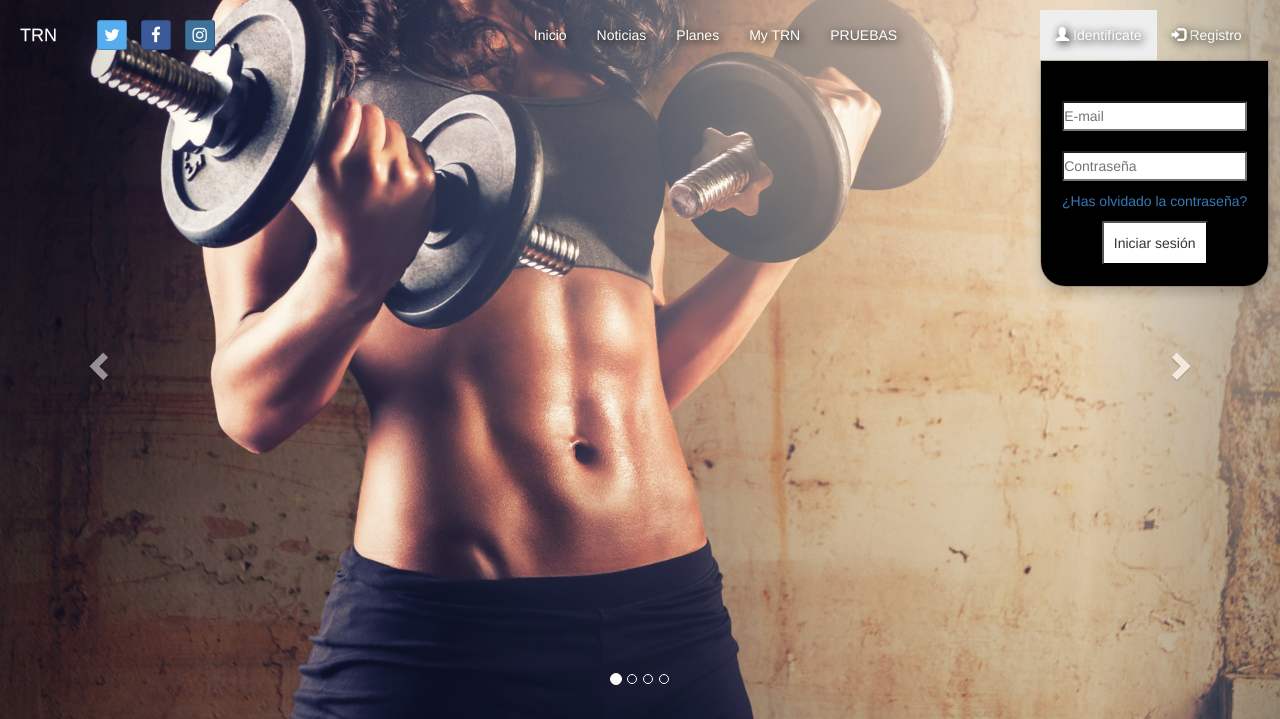
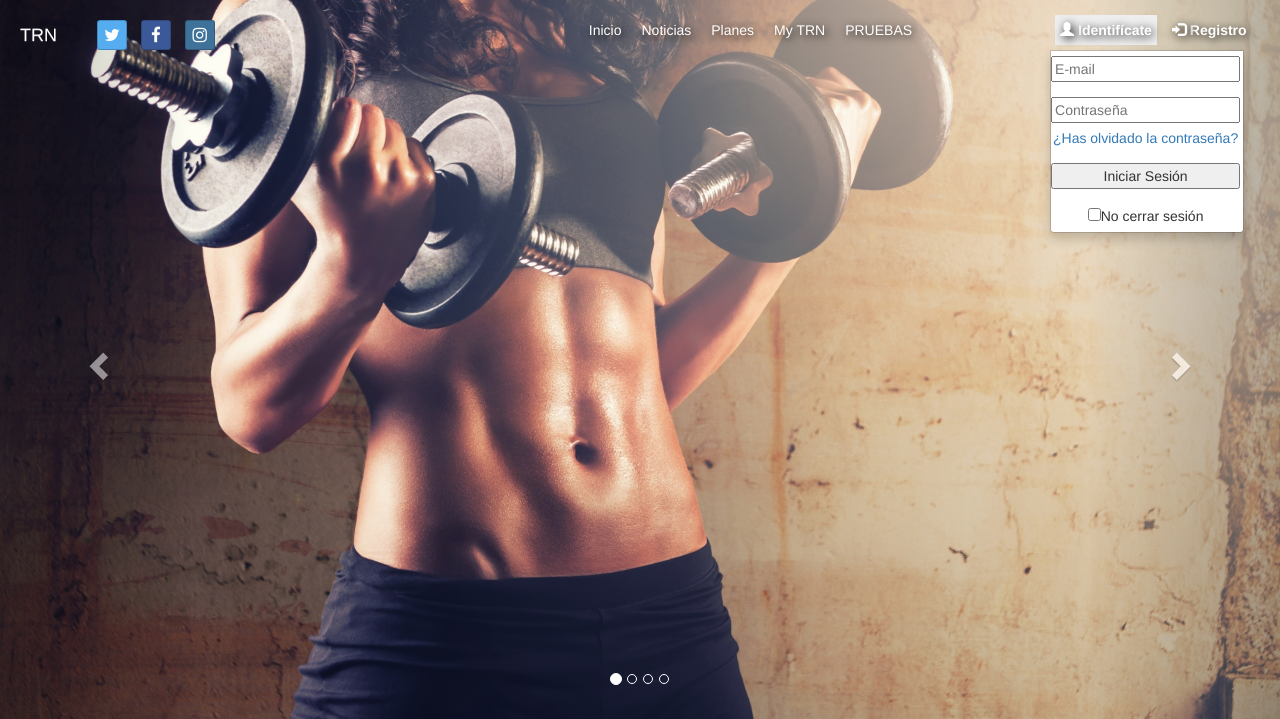
Before and after one commit to Slayerlito/TRN, a PHP site: page /index.php in a window 1280 px wide, after a click on "Identifícate". Shown: the top 719 px of the page. Run offline with PHP 8.4, Linux system fonts and the light colour scheme; data comes from the database, SQL or seed files in the repository; some libraries are stand-ins or nearby versions.

Commit message:
cambios css header.tpl scrolling-nav.css

```diff
--- a/css/scrolling-nav.css
+++ b/css/scrolling-nav.css
@@ -24,13 +24,16 @@
 #menu li a, #login, #registro {
 	color: white;
 	text-shadow: 2px 2px 10px #000;
+	padding: 5px;
+	margin: 5px;
+	/*text-align: center;*/
 }
 
-#menu li a:hover, #login:hover, #registro:hover {
-	color: lightblue;
+#menu li a:hover, #login:hover, #registro:hover, #login.open:hover {
+	color: transparent;
 	background-color: transparent;
-	text-shadow: 1px 1px 15px #fff;
-	font-weight: bold;
+	text-shadow: 1px 1px 1px #fff;
+	box-sizing: border-box;
 }
 
 #menu li a:active, #login:active, #registro:active {
@@ -64,31 +67,6 @@
 	margin: 0 5px;
 }
 
-.my-dropdown {
-	background-color: black;
-	padding: 11px;
-	padding-top: 30px;
-	border-radius: 25px;
-}
-
-.my-dropdown input {
-	margin: 10px;
-	padding: 0;
-	border-radius: 2px;
-	height: 30px;
-}
-
-.my-dropdown a {
-	padding: 0;
-	display: block;
-}
-
-
-.my-dropdown input[type="submit"]{
-	padding: 10px;
-	background-color: white;
-	height: auto;
-}
 /* NAV PERSONALIZADO * Waxabi */
 
 /* SCROLLING NAV */
@@ -104,14 +82,16 @@
 		background: rgba(0,0,0,0.5);
         padding: 0;
     }
-
 }
 /* SCROLLING NAV */
 
 /* COLLAPSE PERSONALIZADO DEL NAV */
 @media (max-width: 991px) {
 
-	.navbar
+	.navbar{
+		background-color: black;
+		height: auto;
+	}
 
 	.navbar-header {
         float: none;
@@ -147,5 +127,8 @@
     .collapsing {
         overflow: hidden!important;
     }
+	main {
+		padding-top: 60px;
+	}
 }
 /* COLLAPSE PERSONALIZADO DEL NAV */
--- a/css/style.css
+++ b/css/style.css
@@ -126,8 +126,9 @@ main {
 		width; 100%;
 	}
 
-	html {font-size: 28px;}
-
+	html {
+		font-size: 28px;
+	}
 
 }
 /* CSS mytrn.tpl */
```
Also changed, not shown: templates/header.tpl (+59 -16 lines).
